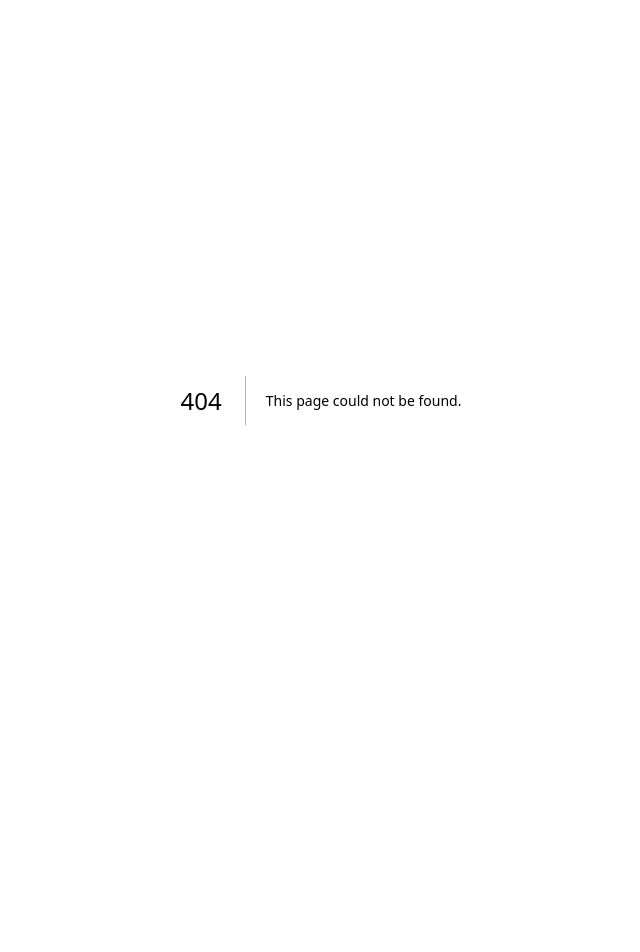
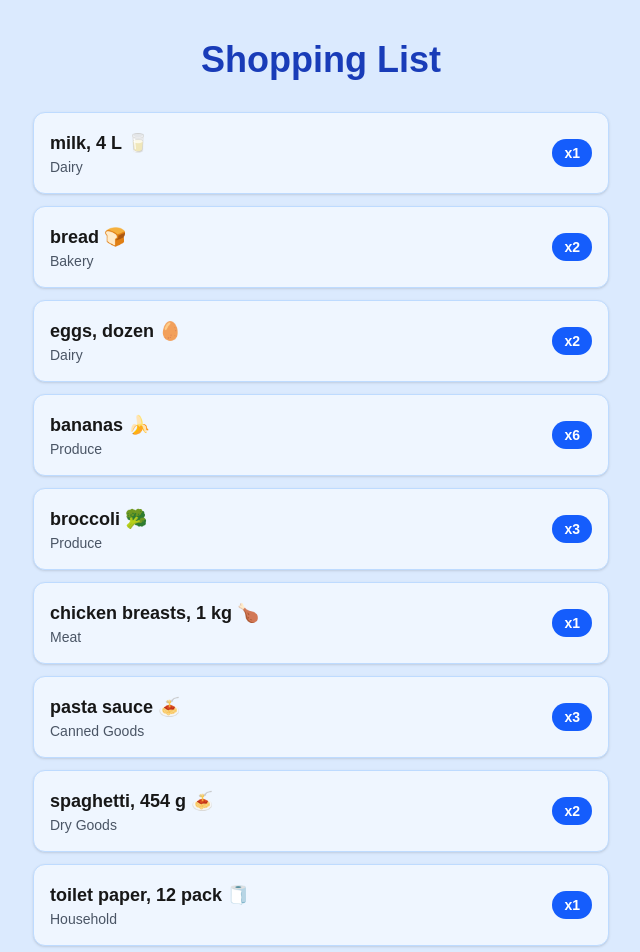
Before and after one commit to AsadSait1998/cprg306-assignments, a Next.js app: page /week-3 in a window 1280 px wide. Before the commit this address had no page. Shown: the top 952 px of the page, without its empty margins (319-959 px from the left). Before the commit the page ends 800 px from the top, so only its background shows below. Built offline with nearby package versions, Linux system fonts and the light colour scheme.

Commit message:
week-3 commit

```diff
--- a/app/page.js
+++ b/app/page.js
@@ -19,6 +19,15 @@ export default function Page() {
 
         <li>
           <Link
+            href="/week-3"
+            className="text-blue-400 hover:text-blue-300 underline"
+          >
+            Week 3 Assignment – Shopping List
+          </Link>
+        </li>
+
+        <li>
+          <Link
             href="/week-4"
             className="text-green-400 hover:text-green-300 underline"
           >
--- /dev/null
+++ b/app/week-3/item-list.tsx
@@ -0,0 +1,31 @@
+import Item from "./item";
+
+export default function ItemList() {
+  const items = [
+    { name: "milk, 4 L 🥛", quantity: 1, category: "dairy" },
+    { name: "bread 🍞", quantity: 2, category: "bakery" },
+    { name: "eggs, dozen 🥚", quantity: 2, category: "dairy" },
+    { name: "bananas 🍌", quantity: 6, category: "produce" },
+    { name: "broccoli 🥦", quantity: 3, category: "produce" },
+    { name: "chicken breasts, 1 kg 🍗", quantity: 1, category: "meat" },
+    { name: "pasta sauce 🍝", quantity: 3, category: "canned goods" },
+    { name: "spaghetti, 454 g 🍝", quantity: 2, category: "dry goods" },
+    { name: "toilet paper, 12 pack 🧻", quantity: 1, category: "household" },
+    { name: "paper towels, 6 pack", quantity: 1, category: "household" },
+    { name: "dish soap 🍽️", quantity: 1, category: "household" },
+    { name: "hand soap 🧼", quantity: 4, category: "household" },
+  ];
+
+  return (
+    <ul className="space-y-3">
+      {items.map((item, index) => (
+        <Item
+          key={index}
+          name={item.name}
+          quantity={item.quantity}
+          category={item.category}
+        />
+      ))}
+    </ul>
+  );
+}
--- /dev/null
+++ b/app/week-3/item.tsx
@@ -0,0 +1,20 @@
+interface ItemProps {
+  name: string;
+  quantity: number;
+  category: string;
+}
+
+export default function Item({ name, quantity, category }: ItemProps) {
+  return (
+    <li className="bg-blue-50 border border-blue-200 rounded-xl p-4 shadow-sm flex justify-between items-center hover:bg-blue-100 transition">
+      <div>
+        <p className="font-semibold text-lg">{name}</p>
+        <p className="text-sm text-gray-600 capitalize">{category}</p>
+      </div>
+
+      <span className="bg-blue-600 text-white px-3 py-1 rounded-full text-sm font-bold">
+        x{quantity}
+      </span>
+    </li>
+  );
+}
--- /dev/null
+++ b/app/week-3/page.tsx
@@ -0,0 +1,15 @@
+import ItemList from "./item-list";
+
+export default function Page() {
+  return (
+    <main className="min-h-screen bg-blue-100 p-10">
+      <div className="max-w-xl mx-auto">
+        <h1 className="text-4xl font-bold mb-8 text-center text-blue-800">
+          Shopping List
+        </h1>
+
+        <ItemList />
+      </div>
+    </main>
+  );
+}
--- a/app/week-4/page.js
+++ b/app/week-4/page.js
@@ -1,6 +1,6 @@
 import NewItem from "./new-item";
 
-export default function Week3Page() {
+export default function Week4Page() {
   return (
     <main
       className="
```
